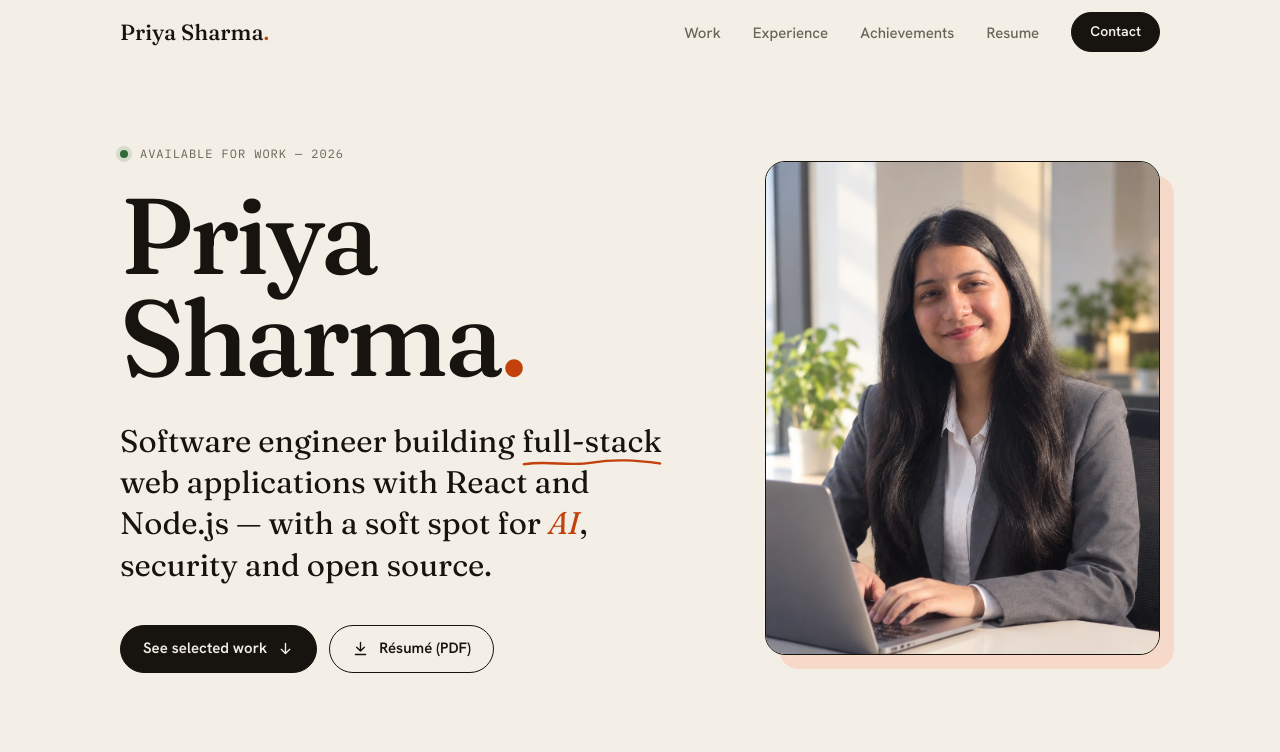
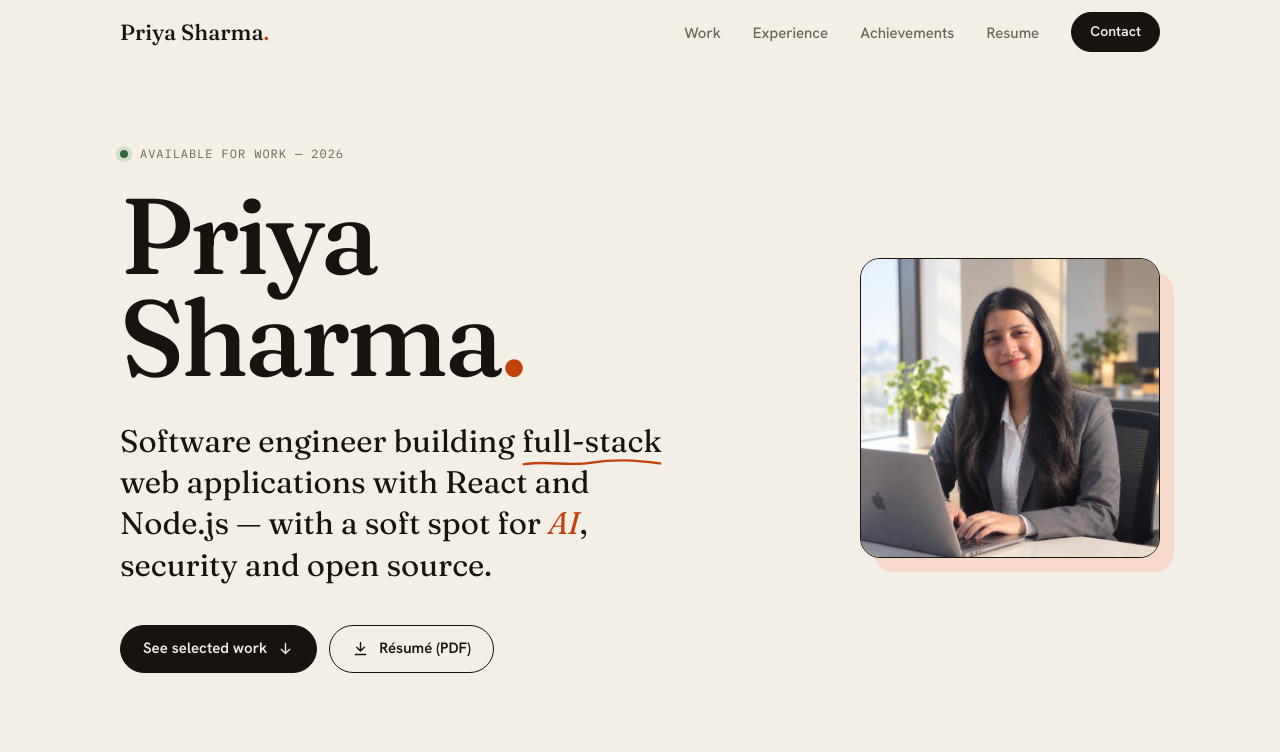
Before and after one commit to pri12ya871/Portfolio, a React (Vite) app: page / in a window 1280 px wide. Shown: the top 752 px of the page. Built offline with nearby package versions, Linux system fonts and the light colour scheme.

Commit message:
Shrink hero portrait and make it square

```diff
--- a/src/components/Hero.jsx
+++ b/src/components/Hero.jsx
@@ -77,19 +77,19 @@ export default function Hero() {
         </div>
 
         <motion.figure
-          className="order-1 lg:order-2 m-0 relative mx-auto w-full max-w-[300px] sm:max-w-[400px] lg:max-w-none"
+          className="order-1 lg:order-2 m-0 relative mx-auto lg:mr-0 w-full max-w-[200px] sm:max-w-[240px] lg:max-w-[300px]"
           initial={{ opacity: 0, y: 24, rotate: 1.5 }}
           animate={{ opacity: 1, y: 0, rotate: 0 }}
           transition={{ duration: 0.8, delay: 0.1, ease: [0.22, 1, 0.36, 1] }}
         >
-          <div className="portrait" style={{ aspectRatio: '4 / 5' }}>
+          <div className="portrait" style={{ aspectRatio: '1 / 1' }}>
             <img
               src={portrait}
               alt="Priya Sharma at her desk with a laptop"
               width="1254" height="1254"
               fetchPriority="high"
               className="w-full h-full object-cover"
-              style={{ objectPosition: '55% 30%' }}
+              style={{ objectPosition: '50% 35%' }}
             />
           </div>
         </motion.figure>
```
